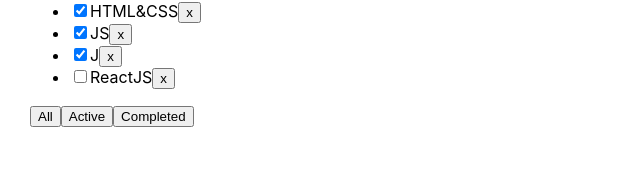
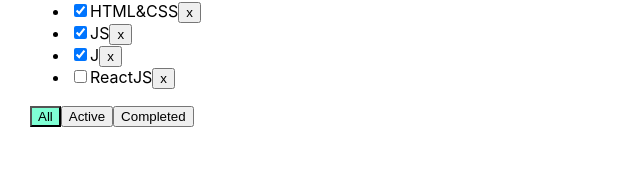
Before and after one commit to ilya-melnik/it-incubator-todoList, a React (Create React App) app: page / in a window 1280 px wide. Shown: the part 127-300 px from the top of the page, without its empty margins (0-640 px from the left). Built offline with nearby package versions, Linux system fonts and the light colour scheme.

Commit message:
1.4 подсвечивает кнопки фильтрации

```diff
--- a/src/App.tsx
+++ b/src/App.tsx
@@ -58,6 +58,7 @@
                       changeFilter={changeFilter}
                       addTask={addTask}
                       changeStatus={changeStatus}
+                      filter={filter}
 
             />
 
--- a/src/Todolist.tsx
+++ b/src/Todolist.tsx
@@ -14,6 +14,7 @@
     changeFilter: (value: FilterValueType) => void
     changeStatus: (taskId: string, isDone: boolean) => void
     addTask: (title: string) => void
+    filter: (FilterValueType)
 
 }
 
@@ -41,6 +42,7 @@
     }
     const onCLickHandlerAll = () => {
         props.changeFilter("all")
+
     }
 
     const onCLickHandlerActive = () => {
@@ -79,11 +81,11 @@
 
         </ul>
         <div>
-            <button onClick={onCLickHandlerAll}>All
+            <button className={ props.filter === "all"?"active-filter":"" }onClick={onCLickHandlerAll}>All
             </button>
-            <button onClick={onCLickHandlerActive}>Active
+            <button className={ props.filter === "active"?"active-filter":"" } onClick={onCLickHandlerActive}>Active
             </button>
-            <button onClick={onCLickHandlerCompleted}>Completed
+            <button className={ props.filter === "completed"?"active-filter":"" } onClick={onCLickHandlerCompleted}>Completed
             </button>
         </div>
     </div>
```
